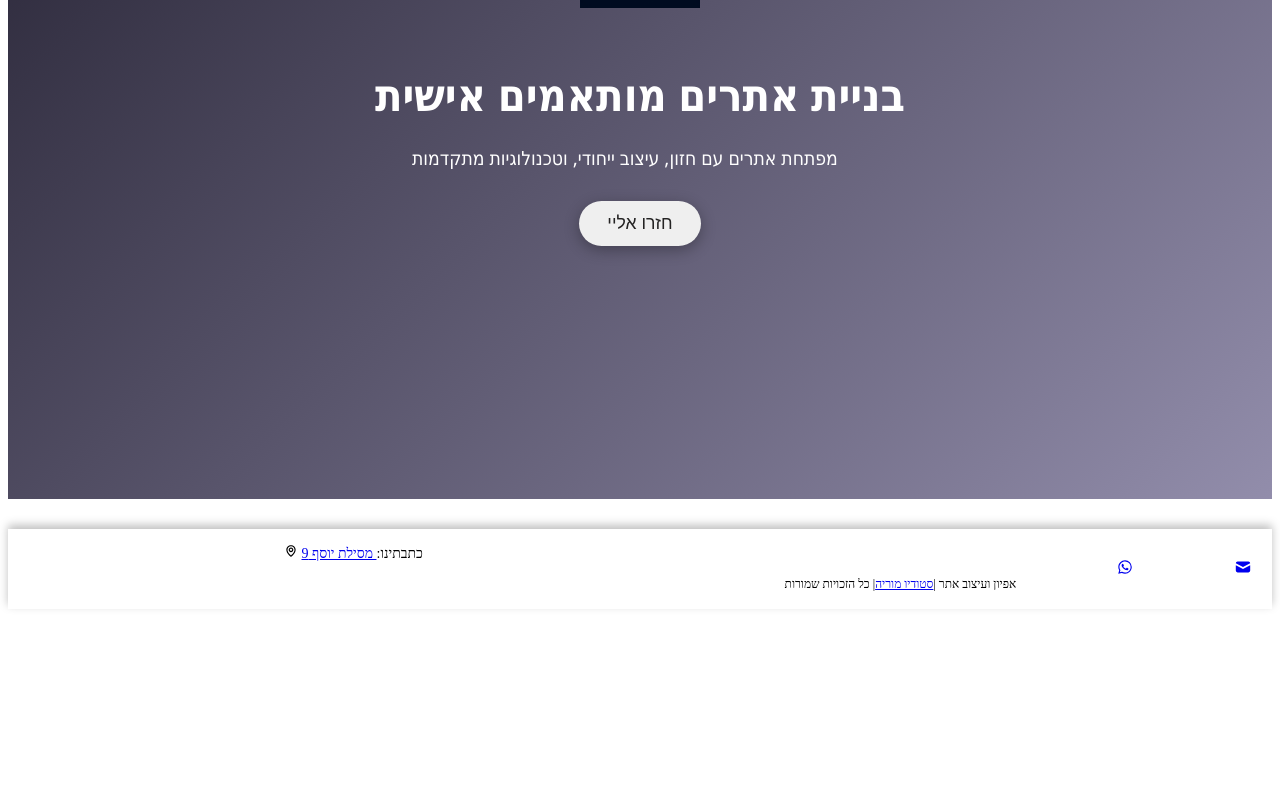
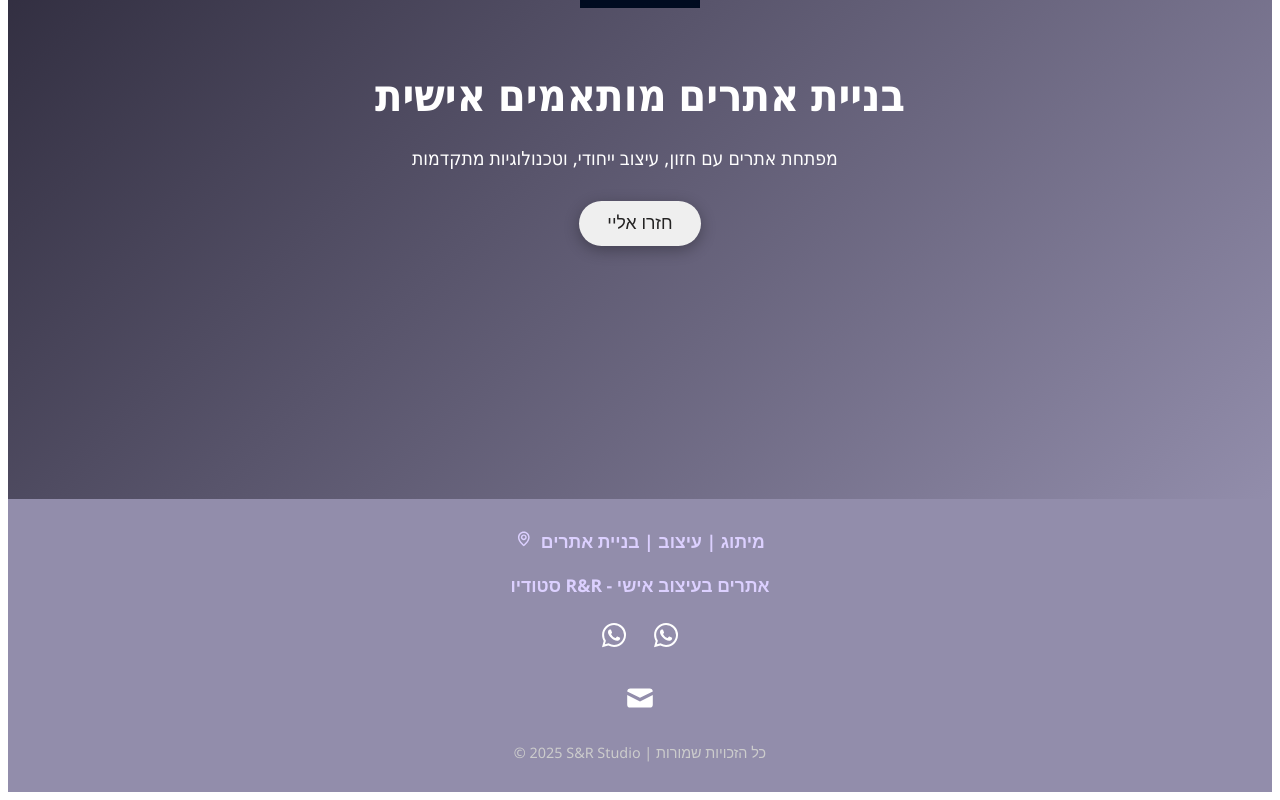
Before and after one commit to RikyShafer/landing-page, a React (Create React App) app in the folder landing-page/: page / in a window 1280 px wide. Shown: the part 373-1173 px from the top of the page. Before the commit the page ends 990 px from the top, so only its background shows below. Built offline with nearby package versions, Linux system fonts and the light colour scheme.

Commit message:
Building the footer

```diff
--- a/landing-page/src/components/footer/Footer.js
+++ b/landing-page/src/components/footer/Footer.js
@@ -1,60 +1,66 @@
-import React, { useEffect, useState } from 'react'
-import {
-  HiMail
-} from "react-icons/hi";
+import  { useEffect, useState } from 'react';
+import { HiMail } from 'react-icons/hi';
+import { BiLogoWhatsapp, BiMap } from 'react-icons/bi';
+import './footer.css';
 
-import {  BiLogoWhatsapp, BiMap } from "react-icons/bi";
-
-
-import "./footer.css"
-import { NavLink } from 'react-router-dom';
 const Footer = () => {
-  const [isMobile, setIsMobile] = useState(window.innerWidth <= 768);
+  const [, setIsMobile] = useState(window.innerWidth <= 768);
 
   useEffect(() => {
     const handleResize = () => {
       setIsMobile(window.innerWidth <= 768);
     };
-
     window.addEventListener('resize', handleResize);
     return () => window.removeEventListener('resize', handleResize);
   }, []);
-  const gmailUrl = `https://mail.google.com/mail/?view=cm&fs=1&to=7673297@gmail.com&su=Contact%20Us&body=Hello,%20I%20would%20like%20to%20inquire%20about...`
-  const phoneNumber = '0522279392';
-  const phoneNumber1 = '0505905078';
+const subject = encodeURIComponent("מעוניין/ת בהצעת מחיר לבניית אתר");
+const body = encodeURIComponent(`שלום שרה וריקי,
 
-  const message = 'Hello, I would like to inquire about...'; // Replace with your message
+אני מעוניין/ת בשירותי בניית אתרים ומעוניין/ת לקבל מכם פרטים נוספים והצעת מחיר.
+
+אשמח לשמוע על תהליך העבודה, עלויות, ולראות דוגמאות נוספות אם יש.
+
+תודה רבה מראש!`);
+
+const gmailUrl = `https://mail.google.com/mail/?view=cm&fs=1&to=riky.shafer@gmail.com&su=${subject}&body=${body}`;
+
+  const phoneNumber = '0548524409';
+  const phoneNumber1 = '0556799675';
+  const message = 'Hello, I would like to inquire about...';
   const whatsappUrl = `https://wa.me/${phoneNumber}?text=${encodeURIComponent(message)}`;
   const whatsappUrl1 = `https://wa.me/${phoneNumber1}?text=${encodeURIComponent(message)}`;
 
   return (
-    <div className='footer'>
-      {/* <div className='footer-logo'>Riki</div>
-      <div className='footer-text'> @ All Rikights reserved.</div> */}
+    <footer className='footer'>
+      <h1 className='footer-address'>
+        <BiMap style={{ marginRight: '8px' }} />
+        מיתוג | עיצוב | בניית אתרים
+      </h1>
 
-      <h1 className='footer-address'>
-      <BiMap />  {isMobile ? '' :'כתבתינו:'}
-        <NavLink to={"https://www.google.com/maps/place/%D7%9E%D7%A1%D7%99%D7%9C%D7%AA+%D7%99%D7%95%D7%A1%D7%A3+9,+%D7%9E%D7%95%D7%93%D7%99%D7%A2%D7%99%D7%9F+%D7%A2%D7%99%D7%9C%D7%99%D7%AA%E2%80%AD/@31.9301613,35.0467891,17z/data=!3m1!4b1!4m6!3m5!1s0x1502d2a18aec3c71:0xcece53b5cc888d90!8m2!3d31.9301613!4d35.0442195!16s%2Fg%2F12hr4dw8h?hl=iw&entry=ttu"} target="_blank">  {isMobile ? 'כתובת בעסק' : 'מסילת יוסף 9'}</NavLink>
-      </h1>
       <h1 className='studio'>
-        אפיון ועיצוב אתר |
-        <a href={whatsappUrl1} target="_blank" rel="noopener noreferrer">
-          סטודיו מוריה
-        </a>
-        | כל הזכויות שמורות
+        סטודיו R&R - אתרים בעיצוב אישי
       </h1>
 
       <h1 className='footer-contactus'>
-        <a href={whatsappUrl} target="_blank" rel="noopener noreferrer">
+        <a href={whatsappUrl} target="_blank" rel="noopener noreferrer" title="ריקי - וואטסאפ">
+          <BiLogoWhatsapp />
+        </a>
+        <a href={whatsappUrl1} target="_blank" rel="noopener noreferrer" title="רותם - וואטסאפ">
           <BiLogoWhatsapp />
         </a>
       </h1>
+
       <h1 className='footer-contactus'>
-        <a href={gmailUrl} target="_blank" rel="noopener noreferrer">
+        <a href={gmailUrl} target="_blank" rel="noopener noreferrer" title="שלח לנו מייל">
           <HiMail />
         </a>
-      </h1>    </div>
-  )
-}
+      </h1>
 
-export default Footer
+      <div className='copyright'>
+        © 2025 S&R Studio | כל הזכויות שמורות
+      </div>
+    </footer>
+  );
+};
+
+export default Footer;
--- a/landing-page/src/components/footer/footer.css
+++ b/landing-page/src/components/footer/footer.css
@@ -1,121 +1,64 @@
-
-/* .footer{
-    display: flex;
-    align-items: center;
-    justify-content: space-between;
-    margin-top: 30px;
-color: var(--textSoft);
-}
-.footer-logo{
-    font-weight: bold;
-}
-.footer-contactus {
-
-    color: #000000;
-    font-size: 16px;
-  }
-.footer-address{
-    margin-right: 40px;
-font-size: 16px;
-line-height: 16px;
-text-align: right;
-color: #000000;
-
-
- } */
-/*
- .footer {
+.footer {
+  background-color: #928dab; /* סגול אינדיגו כהה */
+  color: #fff;
+  padding: 30px 20px;
   display: flex;
+  flex-direction: column;
   align-items: center;
-  justify-content: space-between;
-  margin-top: 30px;
-  color: var(--textSoft);
-  box-shadow: 0px -4px 8.7px rgba(0, 0, 0, 0.25);
+  text-align: center;
+  gap: 20px;
+  font-family: 'Segoe UI', sans-serif;
+  animation: fadeIn 1.5s ease-in-out;
 }
 
-.footer-address, .studio, .footer-contactus {
-  display: flex;
-  align-items: center;
+.footer h1 {
+  margin: 0;
+  font-size: 1.2rem;
 }
 
-.footer-address {
-  margin-right: auto;
-  font-size: 16px;
-  text-align: right;
+.footer .footer-address,
+.footer .studio {
+  font-size: 1.1rem;
+  color: #dcd0ff;
 }
 
-.studio {
-  margin: 0 auto;
-  font-size: 14px;
-  text-align: center;
+.footer .footer-contactus a {
+  color: #ffffff;
+  margin: 0 10px;
+  font-size: 2rem;
+  transition: transform 0.3s ease, color 0.3s ease;
 }
 
-.footer-contactus {
-  font-size: 16px;
-  margin-left: 1.55vw;
-} */
-
-
-
-.footer {
-  display: flex;
-  align-items: center;
-  justify-content: space-between;
-  margin-top: 30px;
-  color: var(--textSoft);
-  box-shadow: 0px -4px 8.7px rgba(0, 0, 0, 0.25);
-  height: 60px;
-  padding: 10px 20px;
-
+.footer .footer-contactus a:hover {
+  color: #dda0dd; /* סגול בהיר */
+  transform: scale(1.2);
 }
 
-
-.footer-address {
-  margin-left: 20vw;
-  font-weight: 400;
-  font-size: 14px;
-  line-height: 14px;
-  text-align: right;
-  color: #000000;
-  margin-top: -3vh;
+.footer .copyright {
+  font-size: 0.9rem;
+  color: #cccccc;
 }
 
-.studio {
-
-  font-weight: 400;
-  font-size: 12px;
-  color: #000000;
-  margin-left: 22vw;
-  margin-top: 5vh;
+/* אנימציה עדינה */
+@keyframes fadeIn {
+  from {
+    opacity: 0;
+    transform: translateY(30px);
+  }
+  to {
+    opacity: 1;
+    transform: translateY(0);
+  }
 }
 
-.footer-contactus {
-  color: #000000;
-  font-size: 16px;
-  margin-left: 1.55vw;
-  font-weight: 400;
-  font-size: 18px;
-  gap: 1vw;
-  display: flex;
-}
+/* מובייל */
 @media (max-width: 768px) {
+  .footer {
+    padding: 20px 10px;
+    gap: 15px;
+  }
 
-  .studio{
-font-weight: 400;
-font-size: 8px;
-line-height: 10px;
-text-align: right;
-color: #000000;
-width: 50vw;
-margin-left: 0vw;
-margin-right: -30vw;
-  }
-  .footer-address{
-font-weight: 400;
-font-size: 10px;
-line-height: 12px;
-text-align: right;
-width: 40vw;
-
+  .footer .footer-contactus a {
+    font-size: 1.8rem;
   }
 }
```
